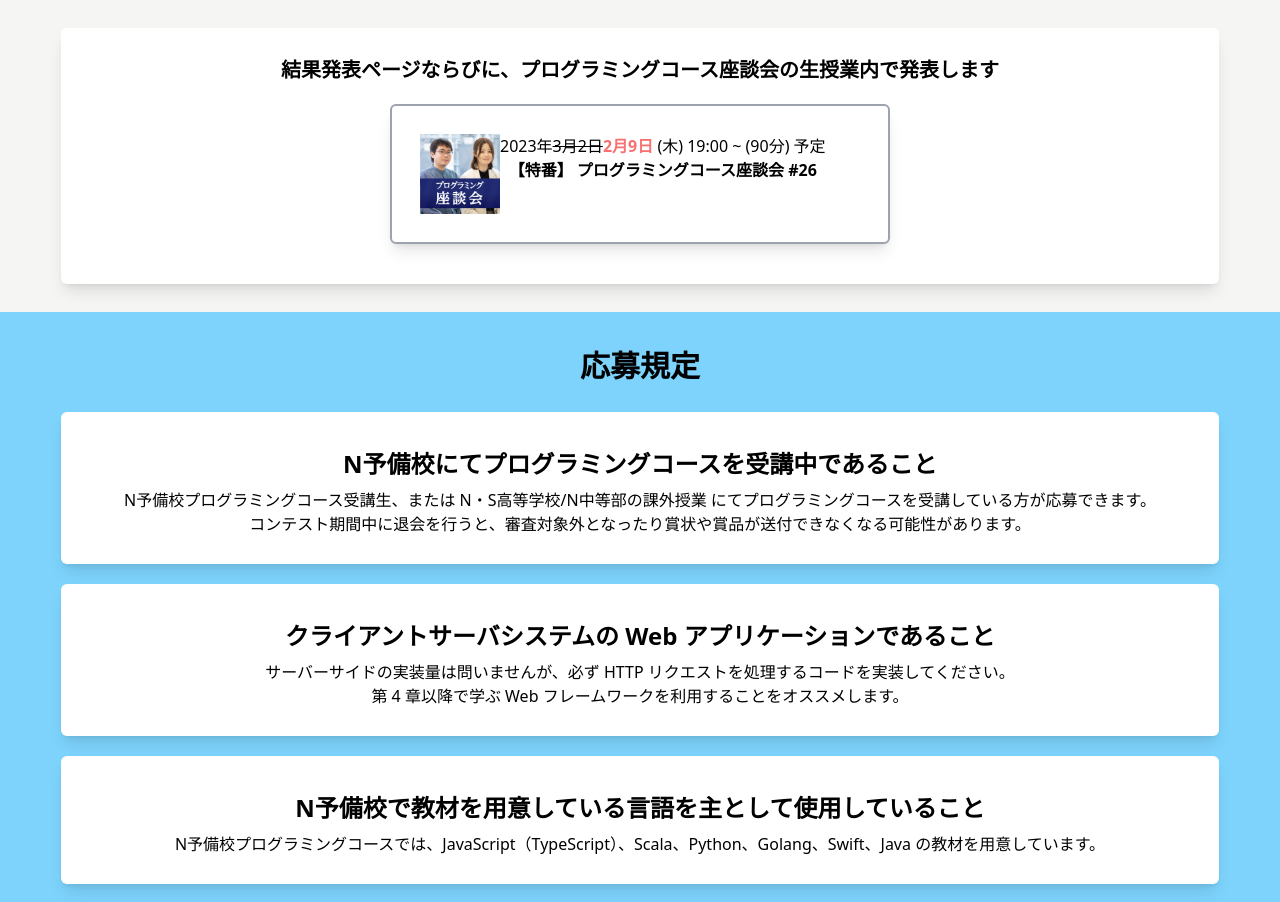
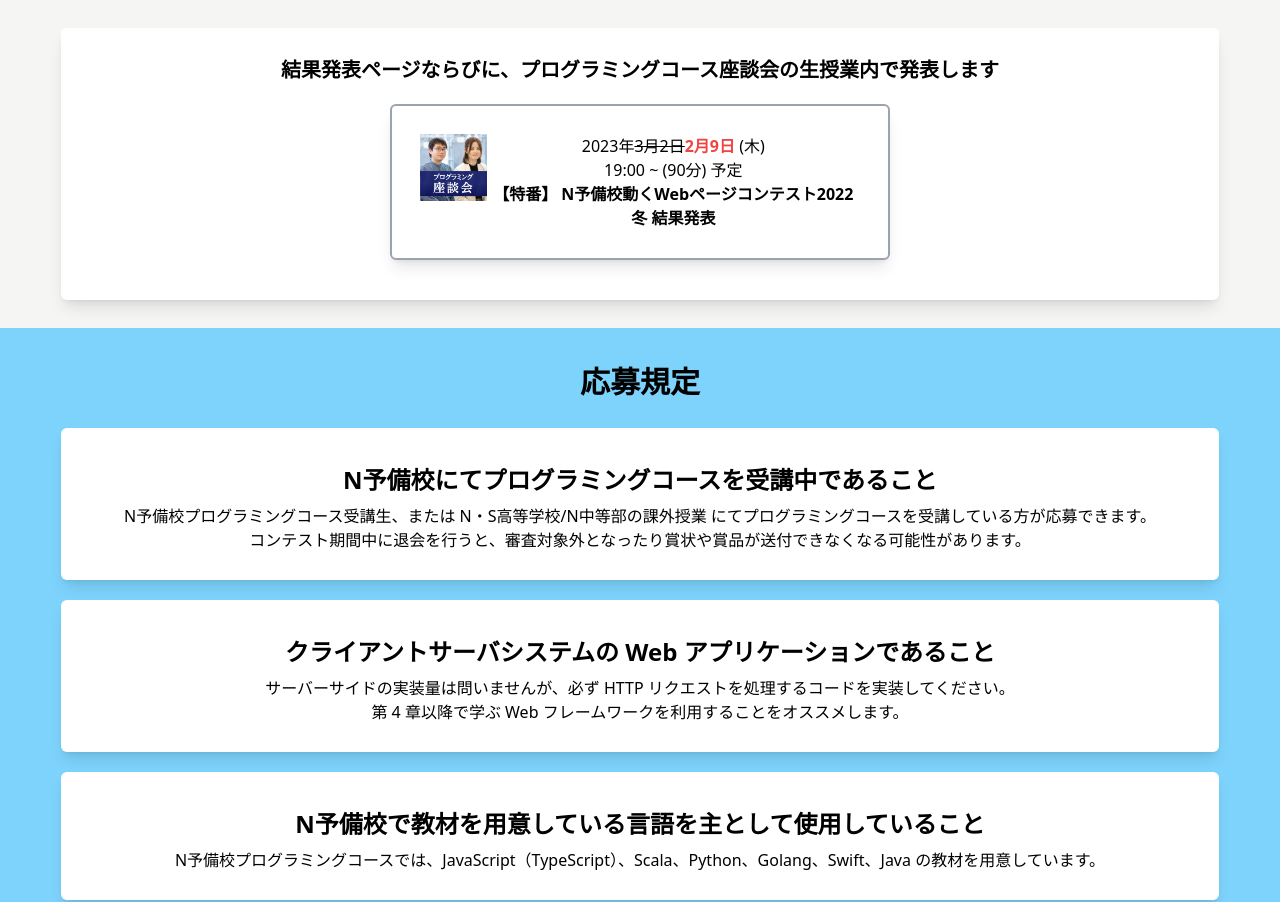
Before and after one commit to progedu/n-contest, a Next.js app: page /2022/winter/entry in a window 1280 px wide. Shown: the part 1120-2022 px from the top of the page. Built offline with nearby package versions, Linux system fonts and the light colour scheme.

Commit message:
座談会の日程変更

```diff
--- a/src/pages/2022/winter/entry/index.tsx
+++ b/src/pages/2022/winter/entry/index.tsx
@@ -60,9 +60,9 @@
                 <img src='/images/zadankai.png' />
               </div>
               <div className='text-md'>
-                2023年<span className='line-through'>3月2日</span><span className='text-red-400 font-bold'>2月9日</span> (木) 19:00 ~ (90分) 予定
+                2023年<span className='line-through'>3月2日</span><span className='text-red-500 font-bold'>2月9日</span> (木) <br />19:00 ~ (90分) 予定
                 <br />
-                <b>【特番】 プログラミングコース座談会 #26</b>
+                <b>【特番】 N予備校動くWebページコンテスト2022 冬 結果発表</b>
               </div>
             </a>
           </dd>
```
